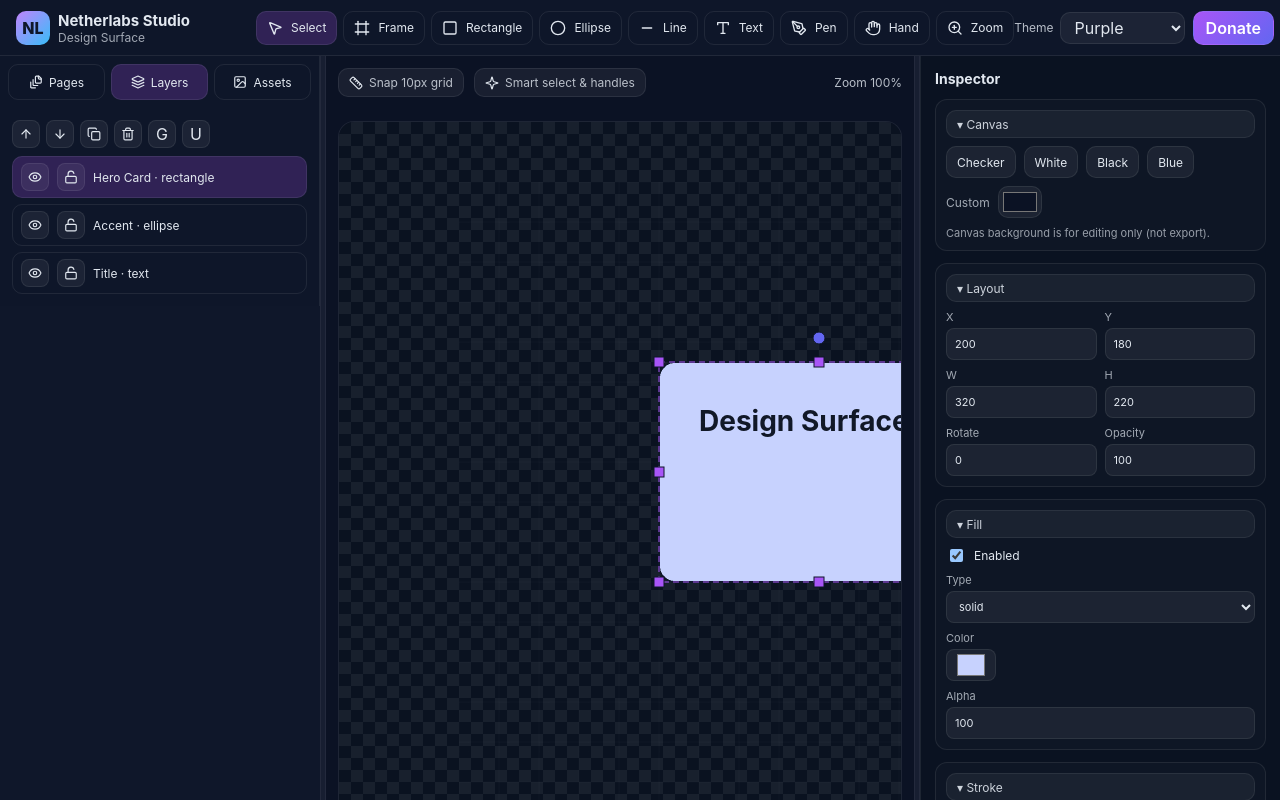
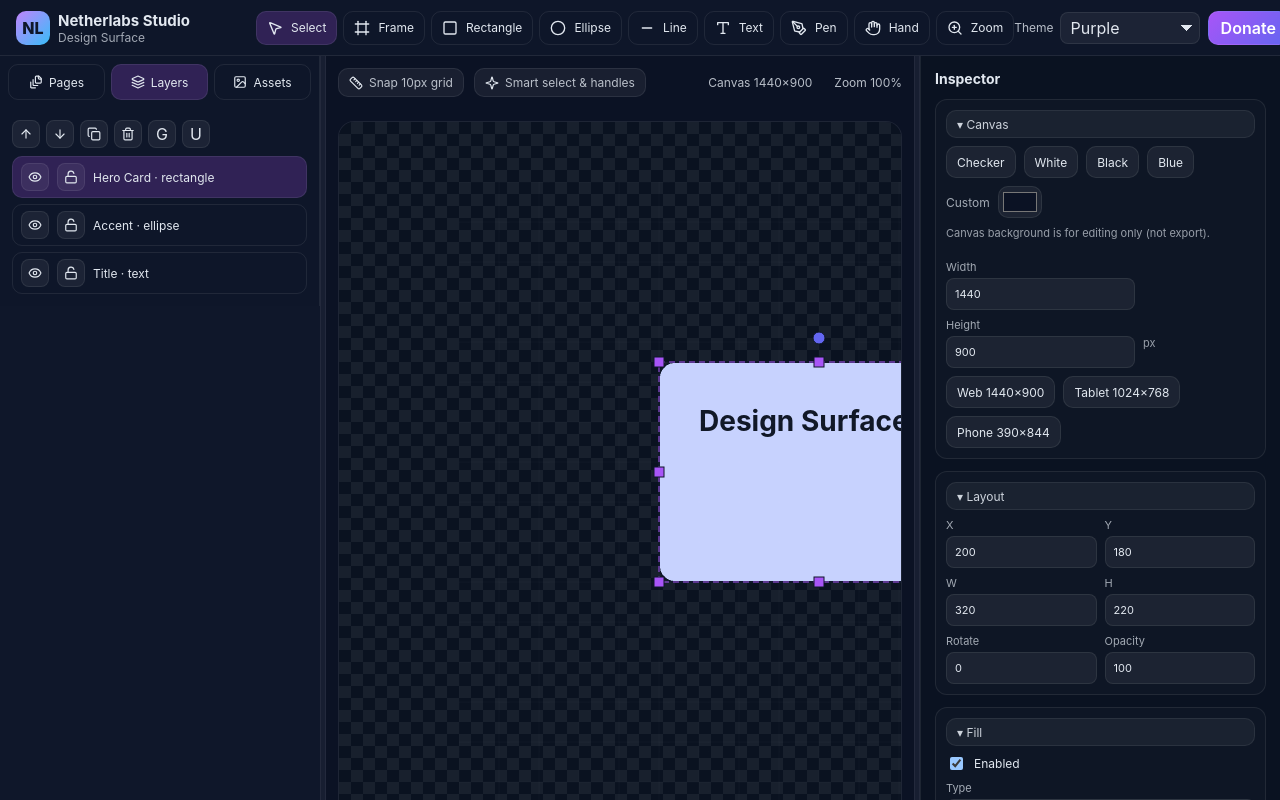
Before and after one commit to socrspy2/netherlabs-studio, a React (Vite) app: page / in a window 1280 px wide. Shown: the top 800 px of the page. Built offline with nearby package versions, Linux system fonts and the light colour scheme.

Commit message:
Improve canvas sizing controls and dropdown styling

```diff
--- a/src/editor/TopBar.tsx
+++ b/src/editor/TopBar.tsx
@@ -118,13 +118,10 @@ export function TopBar() {
           <select
             value={themeId}
             onChange={(e) => setThemeId(e.target.value as any)}
+            className="themed-select"
             style={{
               height: 32,
-              borderRadius: 10,
-              border: "1px solid var(--border)",
-              background: "var(--control)",
-              color: "var(--text)",
-              padding: "0 10px",
+              minWidth: 140,
             }}
           >
             {options.map((opt) => (
--- a/src/editor/canvas/CanvasViewport.tsx
+++ b/src/editor/canvas/CanvasViewport.tsx
@@ -573,6 +573,7 @@ export function CanvasViewport() {
 
   const zoomLabel = `${Math.round(doc.viewport.zoom * 100)}%`;
   const paperBackground = getCanvasPaperStyle(doc.canvasBackground);
+  const canvasSize = doc.canvasSize || { width: 1800, height: 1200 };
 
   return (
     <div style={{ position: "relative", minHeight: 0, height: "100%", background: "var(--canvas)", display: "flex", flexDirection: "column" }}>
@@ -585,7 +586,8 @@ export function CanvasViewport() {
           <Sparkle size={14} />
           <span style={{ fontSize: 12, opacity: 0.8 }}>Smart select & handles</span>
         </div>
-        <div style={{ marginLeft: "auto", fontSize: 12, opacity: 0.8 }}>Zoom {zoomLabel}</div>
+        <div style={{ marginLeft: "auto", fontSize: 12, opacity: 0.8 }}>Canvas {canvasSize.width}×{canvasSize.height}</div>
+        <div style={{ marginLeft: 12, fontSize: 12, opacity: 0.8 }}>Zoom {zoomLabel}</div>
       </div>
       <div
         ref={containerRef}
@@ -648,14 +650,14 @@ export function CanvasViewport() {
               transformOrigin: "0 0",
             }}
           >
-            <svg width={1800} height={1200} style={{ overflow: "visible" }}>
+            <svg width={canvasSize.width} height={canvasSize.height} style={{ overflow: "visible" }}>
               <defs>
                 <pattern id="grid" width="40" height="40" patternUnits="userSpaceOnUse">
                   <rect width="40" height="40" fill="none" stroke="var(--border)" strokeWidth="1" opacity={0.3} />
                   <rect width="10" height="10" fill="none" stroke="var(--border)" strokeWidth="0.5" opacity={0.18} />
                 </pattern>
               </defs>
-              <rect width="1800" height="1200" fill="url(#grid)" />
+              <rect width={canvasSize.width} height={canvasSize.height} fill="url(#grid)" />
 
               {activeShape && <PreviewShapeOutline shape={activeShape} />}
               {doc.tool === "pen" && penDraft?.points?.length ? (
@@ -699,7 +701,7 @@ export function CanvasViewport() {
                 transformOrigin: "0 0",
               }}
             >
-              <svg width={1800} height={1200} style={{ overflow: "visible", pointerEvents: "none" }}>
+              <svg width={canvasSize.width} height={canvasSize.height} style={{ overflow: "visible", pointerEvents: "none" }}>
                 {selectionBounds && (
                   <SelectionOutline
                     bounds={selectionBounds}
@@ -996,7 +998,7 @@ function getCanvasPaperStyle(bg: any): React.CSSProperties {
   if (!bg) return { background: "var(--canvas)" };
   if (bg.kind === "preset") {
     if (bg.value === "white") return { background: "#ffffff" };
-    if (bg.value === "black") return { background: "#0b0f1a" };
+    if (bg.value === "black") return { background: "#0a0a0a" };
     return { background: "var(--canvas)" };
   }
   if (bg.kind === "custom") {
--- a/src/editor/canvas/PixiDocumentView.tsx
+++ b/src/editor/canvas/PixiDocumentView.tsx
@@ -2,6 +2,8 @@ import React, { useEffect, useMemo, useRef, useState } from "react";
 import * as PIXI from "pixi.js";
 import { useEditor } from "../../state/editorStore";
 import { Fill, ImageShape, LayerNode, PathShape, Shape, Stroke, TextShape } from "../../state/types";
+
+const DEFAULT_ARTBOARD = { width: 1800, height: 1200 };
 
 export function PixiDocumentView() {
   const { doc } = useEditor();
@@ -11,6 +13,7 @@ export function PixiDocumentView() {
   const worldRef = useRef<PIXI.Container | null>(null);
   const mountedRef = useRef(false);
   const [readyTick, setReadyTick] = useState(0);
+  const artboard = doc.canvasSize || DEFAULT_ARTBOARD;
 
   // init
   useEffect(() => {
@@ -153,6 +156,7 @@ export function PixiDocumentView() {
       app,
       createdRenderTextures,
       idToDisplay,
+      artboard,
     });
 
     try {
@@ -164,12 +168,10 @@ export function PixiDocumentView() {
     return () => {
       createdRenderTextures.forEach((t) => t.destroy(true));
     };
-  }, [flatLayers, readyTick]);
+  }, [flatLayers, readyTick, artboard.height, artboard.width]);
 
   return <div ref={hostRef} style={{ position: "absolute", inset: 0 }} />;
 }
-
-const ARTBOARD = { width: 1800, height: 1200 };
 
 function buildShape(shape: Shape): PIXI.Container | null {
   if (!shape.visible) return null;
@@ -398,6 +400,7 @@ function renderNodes(args: {
   app: PIXI.Application;
   createdRenderTextures: PIXI.Texture[];
   idToDisplay: Map<string, PIXI.Container>;
+  artboard: { width: number; height: number };
 }) {
   for (const node of args.nodes) {
     if (node.kind === "group") {
@@ -422,8 +425,8 @@ function renderNodes(args: {
     const bg = shape.effects?.backgroundBlur ?? 0;
     if (bg > 0) {
       const rt = (PIXI as any).RenderTexture.create({
-        width: ARTBOARD.width,
-        height: ARTBOARD.height,
+        width: args.artboard.width,
+        height: args.artboard.height,
         resolution: (args.app.renderer as any).resolution ?? 1,
       });
       args.createdRenderTextures.push(rt);
--- a/src/editor/inspector/InspectorPanel.tsx
+++ b/src/editor/inspector/InspectorPanel.tsx
@@ -3,11 +3,12 @@ import { useEditor } from "../../state/editorStore";
 import { Shape, TextShape } from "../../state/types";
 
 export function InspectorPanel() {
-  const { doc, setCanvasBackground } = useEditor();
+  const { doc, setCanvasBackground, setCanvasSize } = useEditor();
   const selected = doc.selection[0];
   const flat = React.useMemo(() => flatten(doc.layers), [doc.layers]);
   const node = flat.find((n) => n.kind === "shape" && n.id === selected) as any;
   const shape: Shape | null = node?.shape ?? null;
+  const canvasSize = doc.canvasSize ?? { width: 1800, height: 1200 };
   const [collapsed, setCollapsed] = React.useState<Record<string, boolean>>({
     export: true,
   });
@@ -75,6 +76,41 @@ export function InspectorPanel() {
           </label>
         </div>
         <div style={{ fontSize: 11, opacity: 0.65 }}>Canvas background is for editing only (not export).</div>
+        <div style={{ display: "flex", flexDirection: "column", gap: 8, marginTop: 12 }}>
+          <div style={{ display: "flex", alignItems: "center", gap: 8, flexWrap: "wrap" }}>
+            <LabeledSizeInput
+              label="Width"
+              value={canvasSize.width}
+              onChange={(next) => setCanvasSize({ ...canvasSize, width: next })}
+            />
+            <LabeledSizeInput
+              label="Height"
+              value={canvasSize.height}
+              onChange={(next) => setCanvasSize({ ...canvasSize, height: next })}
+            />
+            <div style={{ fontSize: 11, opacity: 0.65 }}>px</div>
+          </div>
+          <div style={{ display: "flex", gap: 8, flexWrap: "wrap" }}>
+            {[{ label: "Web", width: 1440, height: 900 }, { label: "Tablet", width: 1024, height: 768 }, { label: "Phone", width: 390, height: 844 }].map((t) => (
+              <button
+                key={t.label}
+                onClick={() => setCanvasSize({ width: t.width, height: t.height })}
+                style={{
+                  height: 32,
+                  padding: "0 10px",
+                  borderRadius: 10,
+                  border: "1px solid var(--border)",
+                  background: "var(--control)",
+                  color: "var(--text)",
+                  cursor: "pointer",
+                  fontSize: 12,
+                }}
+              >
+                {t.label} {t.width}×{t.height}
+              </button>
+            ))}
+          </div>
+        </div>
       </Section>
 
       {shape && (
@@ -294,6 +330,25 @@ function Grid({ children }: { children: React.ReactNode }) {
   return <div style={{ display: "grid", gridTemplateColumns: "repeat(2, minmax(0, 1fr))", gap: 8 }}>{children}</div>;
 }
 
+function LabeledSizeInput({ label, value, onChange }: { label: string; value: number; onChange: (next: number) => void }) {
+  return (
+    <label style={{ display: "flex", flexDirection: "column", gap: 4, fontSize: 11, minWidth: 120 }}>
+      <span style={{ opacity: 0.7 }}>{label}</span>
+      <input
+        type="number"
+        min={1}
+        value={value}
+        onChange={(e) => {
+          const parsed = Number(e.target.value);
+          if (!Number.isFinite(parsed)) return;
+          onChange(Math.max(1, parsed));
+        }}
+        style={inputStyle}
+      />
+    </label>
+  );
+}
+
 function LabeledInput({
   label,
   value,
@@ -434,14 +489,8 @@ function SelectRow({
             return applyPath(prev, field, nextValue);
           })
         }
-        style={{
-          height: 32,
-          borderRadius: 8,
-          border: "1px solid var(--border)",
-          background: "var(--control)",
-          color: "var(--text)",
-          padding: "0 8px",
-        }}
+        className="themed-select"
+        style={{ height: 32 }}
       >
         {options.map((opt) => (
           <option key={opt} value={opt}>
--- a/src/state/editorStore.tsx
+++ b/src/state/editorStore.tsx
@@ -28,6 +28,7 @@ type EditorContextValue = {
   history: History;
   checkpoint: () => void;
   setCanvasBackground: (bg: EditorDocument["canvasBackground"]) => void;
+  setCanvasSize: (size: EditorDocument["canvasSize"]) => void;
   preview: boolean;
   setPreview: (v: boolean) => void;
   setTool: (tool: ToolId) => void;
@@ -153,6 +154,7 @@ function initialDoc(): EditorDocument {
     tool: "select",
     viewport: { pan: { x: 120, y: 60 }, zoom: 1 },
     canvasBackground: { kind: "checkerboard" },
+    canvasSize: { width: 1440, height: 900 },
   };
 }
 
@@ -170,6 +172,16 @@ export function EditorProvider({ children }: { children: React.ReactNode }) {
 
   const setCanvasBackground = useCallback((bg: EditorDocument["canvasBackground"]) => {
     setDoc((d) => ({ ...d, canvasBackground: bg }));
+  }, []);
+
+  const setCanvasSize = useCallback((size: EditorDocument["canvasSize"]) => {
+    setDoc((d) => ({
+      ...d,
+      canvasSize: {
+        width: Math.max(1, Math.round(size.width)),
+        height: Math.max(1, Math.round(size.height)),
+      },
+    }));
   }, []);
 
   const commit = useCallback(
@@ -436,6 +448,7 @@ export function EditorProvider({ children }: { children: React.ReactNode }) {
       history,
       checkpoint,
       setCanvasBackground,
+      setCanvasSize,
       preview,
       setPreview,
       setTool,
@@ -467,6 +480,7 @@ export function EditorProvider({ children }: { children: React.ReactNode }) {
       history,
       checkpoint,
       setCanvasBackground,
+      setCanvasSize,
       preview,
       setPreview,
       setTool,
--- a/src/state/types.ts
+++ b/src/state/types.ts
@@ -185,10 +185,16 @@ export type CanvasBackground =
   | { kind: "custom"; color: string }
   | { kind: "checkerboard" };
 
+export type CanvasSize = {
+  width: number;
+  height: number;
+};
+
 export type EditorDocument = {
   layers: LayerNode[];
   selection: string[];
   tool: ToolId;
   viewport: ViewportState;
   canvasBackground: CanvasBackground;
+  canvasSize: CanvasSize;
 };
--- a/src/styles/global.css
+++ b/src/styles/global.css
@@ -107,7 +107,7 @@
   --badge-from: #111827;
   --badge-to: #1f2937;
   --badge-text: #f8fafc;
-  --canvas: #0b0f1a;
+  --canvas: #0a0a0a;
 }
 
 [data-theme="white"] {
@@ -148,6 +148,34 @@ button, input, select {
   font: inherit;
 }
 
+select {
+  appearance: none;
+  background: var(--control);
+  color: var(--text);
+  border: 1px solid var(--border);
+  border-radius: 8px;
+  height: 32px;
+  padding: 0 32px 0 10px;
+  background-image:
+    linear-gradient(45deg, transparent 50%, var(--text) 50%),
+    linear-gradient(135deg, var(--text) 50%, transparent 50%);
+  background-position: right 12px center, right 6px center;
+  background-size: 6px 6px, 6px 6px;
+  background-repeat: no-repeat;
+  transition: border-color 150ms ease, box-shadow 150ms ease, background-color 150ms ease;
+}
+
+select:focus-visible {
+  outline: 2px solid var(--accent);
+  outline-offset: 2px;
+  box-shadow: 0 0 0 3px var(--surface);
+}
+
+select option {
+  background: var(--panel);
+  color: var(--text);
+}
+
 /* Make the editor feel app-like (no accidental text selection) */
 #root {
   height: 100%;
```
